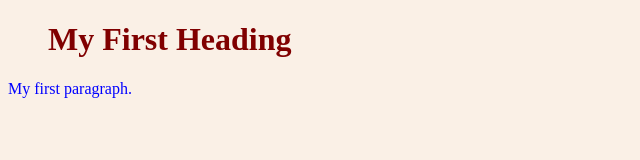
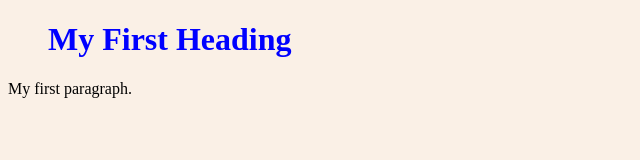
Before and after one commit to betovargas/test-site, a plain HTML site: page index.html in a window 1280 px wide. Shown: the whole page, without its empty margins (0-640 px from the left). Drawn offline with Linux system fonts and the light colour scheme.

Commit message:
Update index.html

```diff
--- a/index.html
+++ b/index.html
@@ -15,8 +15,8 @@
     </head>
     <body>
 
-        <h1>My First Heading</h1>
-        <p style="color:blue;">My first paragraph.</p>
+        <h1 style="color:blue;">My First Heading</h1>
+        <p>My first paragraph.</p>
 
     </body>
 </html>
```
